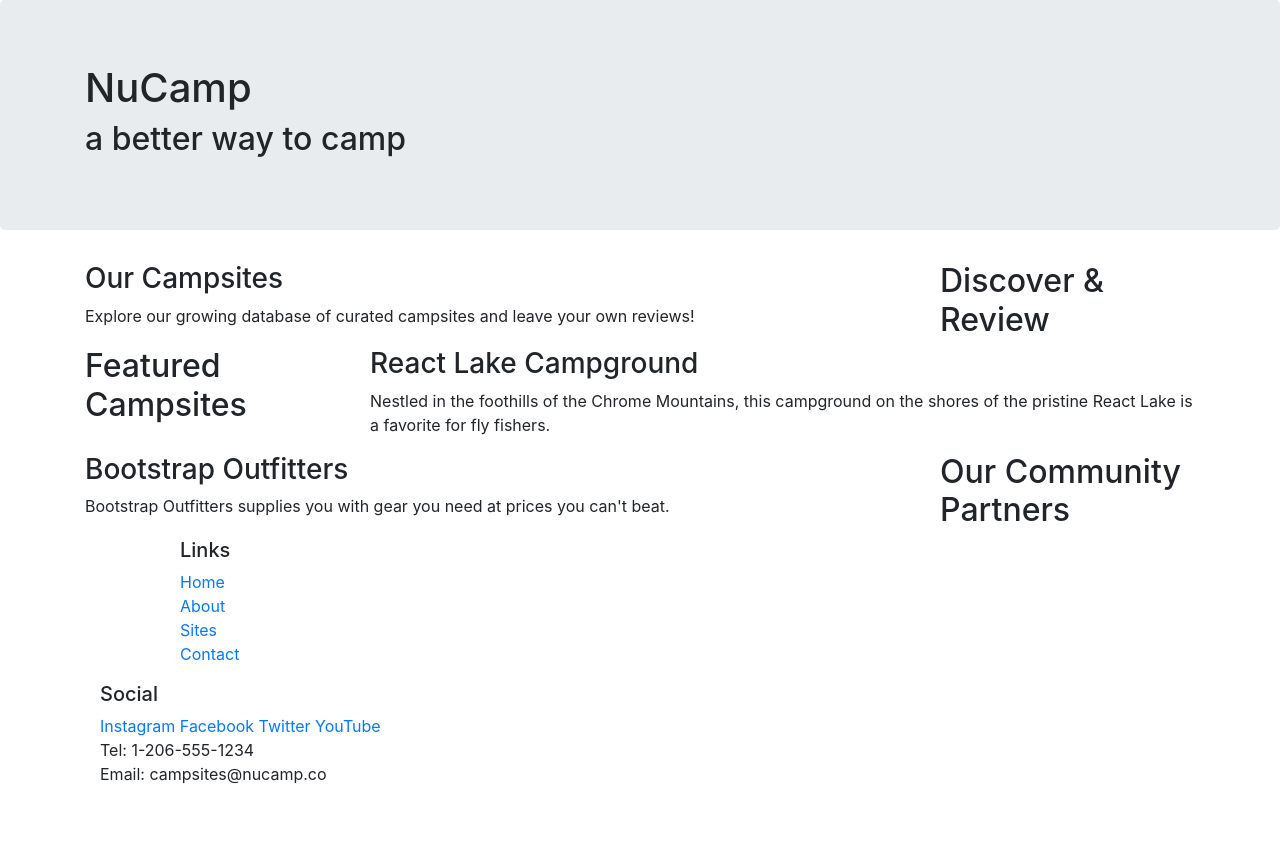
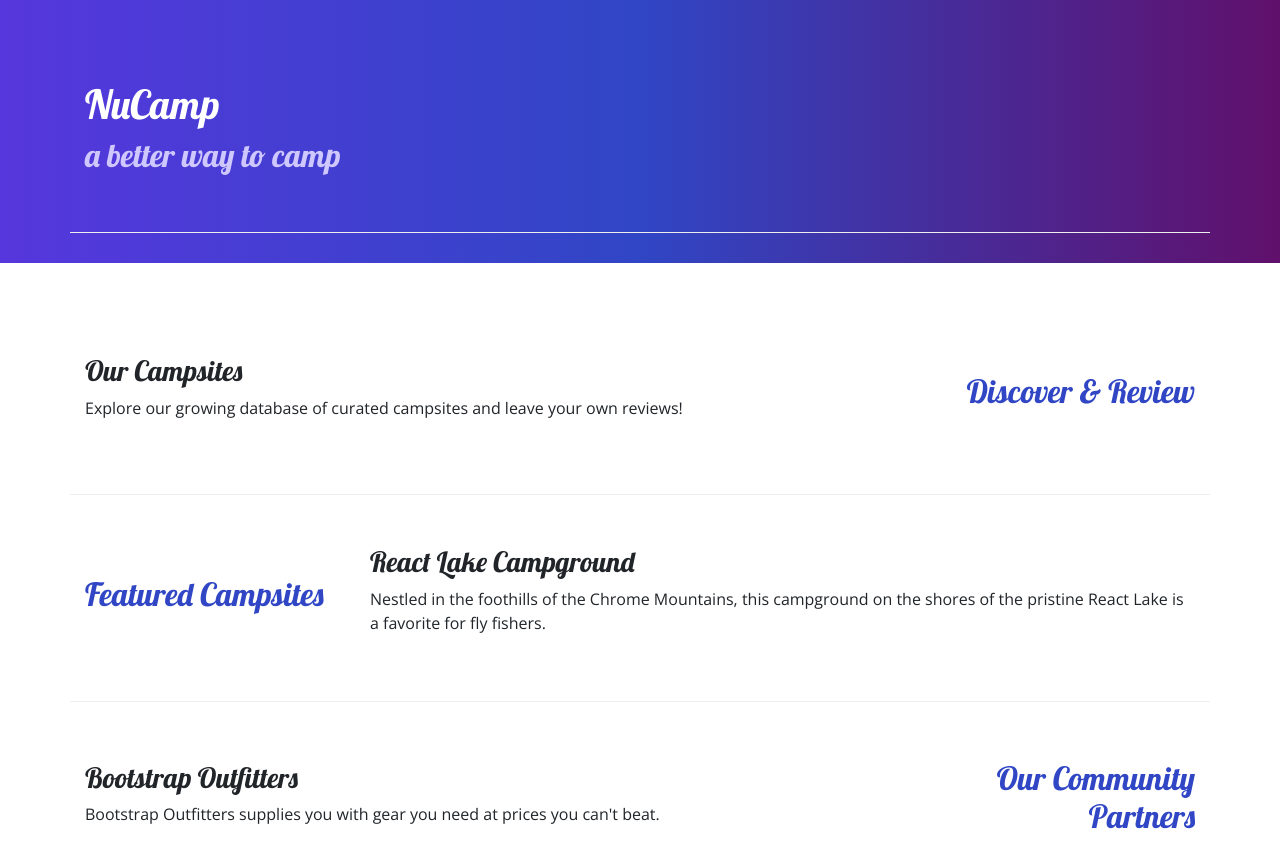
Before and after one commit to woobertdoo/fake-camps, a website: page index.html in a window 1280 px wide. Shown: the top 847 px of the page. Before the commit the page ends 800 px from the top, so only its background shows below. Drawn offline with nearby package versions, Linux system fonts and the light colour scheme.

Commit message:
Basic Page Styles

```diff
--- /dev/null
+++ b/css/styles.css
@@ -0,0 +1,32 @@
+body {
+    font-family: "Open Sans", sans-serif;
+}
+
+h1, h2, h3 {
+    font-family: "Lobster", cursive;
+}
+
+h2 {
+    color: #3046C5;
+}
+
+header h2 {
+    color: #CEC8FF;
+}
+
+footer {
+    background-image: linear-gradient(#CEC8FF, white);
+    padding: 20px 0;
+}
+
+.jumbotron {
+    padding: 30px;
+    background-image: linear-gradient(to right, #5637DD, #3046C5, #60106B);
+    color: white;
+}
+
+.row-content {
+    padding: 50px 0;
+    border-bottom: 1px ridge;
+    min-height: 200px;
+}
--- a/index.html
+++ b/index.html
@@ -1,20 +1,30 @@
 <!DOCTYPE html>
 <html lang="en">
   <head>
+    <!-- Required meta tags always come first -->
     <meta charset="utf-8" />
     <meta name="viewport" content="width=device-width, intial-scale=1" />
 
+    <!-- Bootstrap CSS -->
     <link
       rel="stylesheet"
       href="node_modules/bootstrap/dist/css/bootstrap.min.css"
     />
+
+    <!-- Additional CSS must be placed after Bootstrap CSS -->
+    <link
+      rel="stylesheet"
+      href="https://fonts.googleapis.com/css?family=Lobster|Open+Sans"
+    />
+    <link rel="stylesheet" href="css/styles.css" />
+
     <title>NuCamp: A Better Way To Camp</title>
   </head>
 
   <body>
-    <header class="jumbotron">
+    <header class="jumbotron jumbotron-fluid">
       <div class="container">
-        <div class="row">
+        <div class="row row-content">
           <div class="col">
             <h1>NuCamp</h1>
             <h2>a better way to camp</h2>
@@ -24,9 +34,9 @@
     </header>
 
     <div class="container">
-      <div class="row">
+      <div class="row row-content align-items-center">
         <div class="col-sm-4 order-sm-last col-md-3">
-          <h2>Discover & Review</h2>
+          <h2 class="text-sm-right">Discover & Review</h2>
         </div>
         <div class="col">
           <h3>Our Campsites</h3>
@@ -36,7 +46,7 @@
           </p>
         </div>
       </div>
-      <div class="row">
+      <div class="row row-content align-items-center">
         <div class="col-sm-4 col-md-3">
           <h2>Featured Campsites</h2>
         </div>
@@ -48,9 +58,9 @@
           </p>
         </div>
       </div>
-      <div class="row">
+      <div class="row row-content align-items-center">
         <div class="col-sm-4 order-sm-last col-md-3">
-          <h2>Our Community Partners</h2>
+          <h2 class="text-sm-right">Our Community Partners</h2>
         </div>
         <div class="col">
           <h3>Bootstrap Outfitters</h3>
@@ -75,14 +85,14 @@
             </ul>
           </div>
         </div>
-        <div class="col-6 col-sm-5">
+        <div class="col-6 col-sm-5 text-center">
           <h5>Social</h5>
           <a href="http://instagram.com/">Instagram</a>
           <a href="http://facebook.com/">Facebook</a>
           <a href="http://twitter.com/">Twitter</a>
           <a href="http://youtube.com/">YouTube</a>
         </div>
-        <div class="col-sm-4">
+        <div class="col-sm-4 text-center">
           Tel: 1-206-555-1234<br />
           Email: campsites@nucamp.co
         </div>
```
